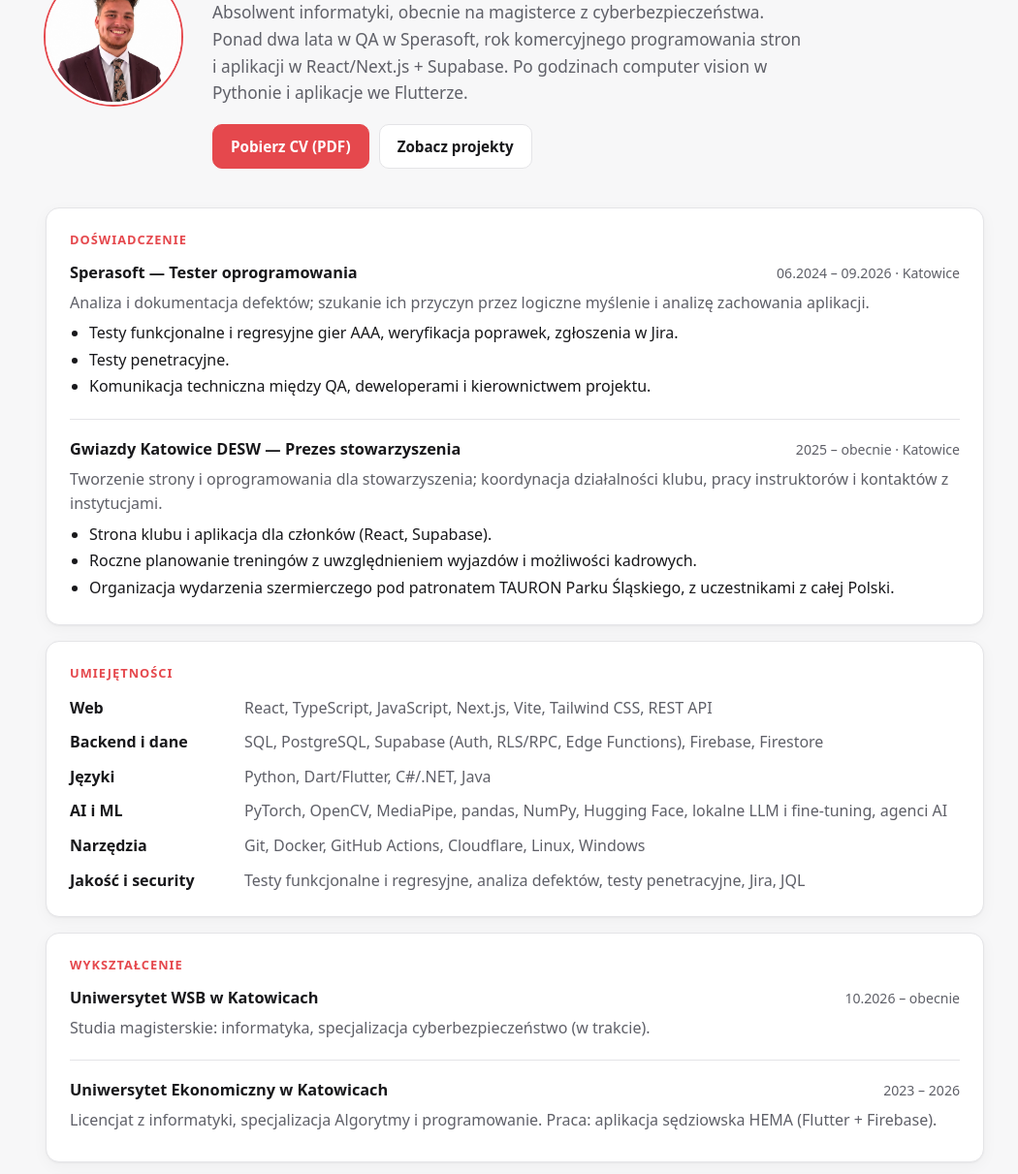
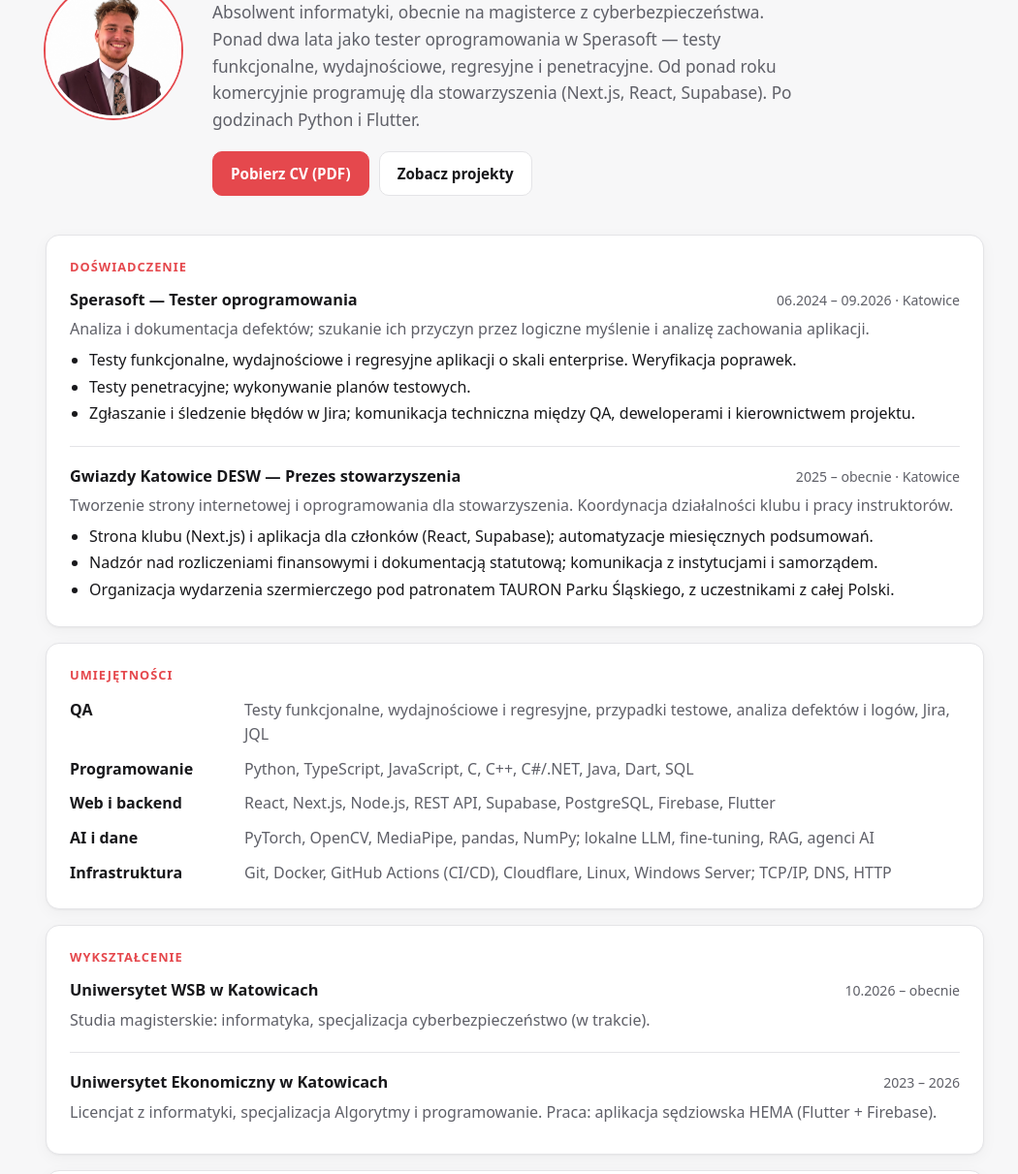
Before and after one commit to kleszczuch/Portfolio, a plain HTML site: page index.html in a window 1280 px wide. Shown: the part 203-1414 px from the top of the page at 97% size, without its empty margins (109-1159 px from the left). Drawn offline with Linux system fonts and the light colour scheme.

Commit message:
Ogólne CV po polsku na stanowiska IT/programowanie/QA
Nowy profil i umiejętności, opis Sperasoft bez gier AAA, usunięta karta 'Kolejne dema'.

```diff
--- a/index.html
+++ b/index.html
@@ -24,12 +24,13 @@
       <div class="hero">
         <img class="avatar" src="assets/profile.jpg" alt="Marek Kleszcz" width="140" height="140">
         <div>
-          <p class="eyebrow">Katowice · Junior Developer / QA / Cybersecurity</p>
+          <p class="eyebrow">Katowice · QA / Programowanie / Audyt IT i bezpieczeństwo</p>
           <h1>Cześć, jestem Marek.</h1>
           <p class="lead">
             Absolwent informatyki, obecnie na magisterce z cyberbezpieczeństwa.
-            Ponad dwa lata w QA w Sperasoft, rok komercyjnego programowania stron i aplikacji
-            w React/Next.js + Supabase. Po godzinach computer vision w Pythonie i aplikacje we Flutterze.
+            Ponad dwa lata jako tester oprogramowania w Sperasoft — testy funkcjonalne, wydajnościowe,
+            regresyjne i penetracyjne. Od ponad roku komercyjnie programuję dla stowarzyszenia
+            (Next.js, React, Supabase). Po godzinach Python i Flutter.
           </p>
           <div class="actions">
             <a class="btn primary" href="assets/Marek_Kleszcz_CV.pdf" download>Pobierz CV (PDF)</a>
@@ -45,17 +46,17 @@
             <div class="entry-head"><h3>Sperasoft — Tester oprogramowania</h3><span>06.2024 – 09.2026 · Katowice</span></div>
             <p>Analiza i dokumentacja defektów; szukanie ich przyczyn przez logiczne myślenie i analizę zachowania aplikacji.</p>
             <ul>
-              <li>Testy funkcjonalne i regresyjne gier AAA, weryfikacja poprawek, zgłoszenia w Jira.</li>
-              <li>Testy penetracyjne.</li>
-              <li>Komunikacja techniczna między QA, deweloperami i kierownictwem projektu.</li>
+              <li>Testy funkcjonalne, wydajnościowe i regresyjne aplikacji o skali enterprise. Weryfikacja poprawek.</li>
+              <li>Testy penetracyjne; wykonywanie planów testowych.</li>
+              <li>Zgłaszanie i śledzenie błędów w Jira; komunikacja techniczna między QA, deweloperami i kierownictwem projektu.</li>
             </ul>
           </div>
           <div class="entry">
             <div class="entry-head"><h3>Gwiazdy Katowice DESW — Prezes stowarzyszenia</h3><span>2025 – obecnie · Katowice</span></div>
-            <p>Tworzenie strony i oprogramowania dla stowarzyszenia; koordynacja działalności klubu, pracy instruktorów i kontaktów z instytucjami.</p>
+            <p>Tworzenie strony internetowej i oprogramowania dla stowarzyszenia. Koordynacja działalności klubu i pracy instruktorów.</p>
             <ul>
-              <li>Strona klubu i aplikacja dla członków (React, Supabase).</li>
-              <li>Roczne planowanie treningów z uwzględnieniem wyjazdów i możliwości kadrowych.</li>
+              <li>Strona klubu (Next.js) i aplikacja dla członków (React, Supabase); automatyzacje miesięcznych podsumowań.</li>
+              <li>Nadzór nad rozliczeniami finansowymi i dokumentacją statutową; komunikacja z instytucjami i samorządem.</li>
               <li>Organizacja wydarzenia szermierczego pod patronatem TAURON Parku Śląskiego, z uczestnikami z całej Polski.</li>
             </ul>
           </div>
@@ -64,12 +65,11 @@
         <article class="card">
           <h2>Umiejętności</h2>
           <dl class="skills">
-            <dt>Web</dt><dd>React, TypeScript, JavaScript, Next.js, Vite, Tailwind CSS, REST API</dd>
-            <dt>Backend i dane</dt><dd>SQL, PostgreSQL, Supabase (Auth, RLS/RPC, Edge Functions), Firebase, Firestore</dd>
-            <dt>Języki</dt><dd>Python, Dart/Flutter, C#/.NET, Java</dd>
-            <dt>AI i ML</dt><dd>PyTorch, OpenCV, MediaPipe, pandas, NumPy, Hugging Face, lokalne LLM i fine-tuning, agenci AI</dd>
-            <dt>Narzędzia</dt><dd>Git, Docker, GitHub Actions, Cloudflare, Linux, Windows</dd>
-            <dt>Jakość i security</dt><dd>Testy funkcjonalne i regresyjne, analiza defektów, testy penetracyjne, Jira, JQL</dd>
+            <dt>QA</dt><dd>Testy funkcjonalne, wydajnościowe i regresyjne, przypadki testowe, analiza defektów i logów, Jira, JQL</dd>
+            <dt>Programowanie</dt><dd>Python, TypeScript, JavaScript, C, C++, C#/.NET, Java, Dart, SQL</dd>
+            <dt>Web i backend</dt><dd>React, Next.js, Node.js, REST API, Supabase, PostgreSQL, Firebase, Flutter</dd>
+            <dt>AI i dane</dt><dd>PyTorch, OpenCV, MediaPipe, pandas, NumPy; lokalne LLM, fine-tuning, RAG, agenci AI</dd>
+            <dt>Infrastruktura</dt><dd>Git, Docker, GitHub Actions (CI/CD), Cloudflare, Linux, Windows Server; TCP/IP, DNS, HTTP</dd>
           </dl>
         </article>
 
@@ -134,11 +134,6 @@
           <ul class="tags"><li>Python</li><li>OpenCV</li><li>MediaPipe</li><li>PyTorch</li></ul>
           <a class="link" href="https://github.com/kleszczuch/MouseNoNeed" target="_blank" rel="noopener">GitHub ↗</a>
         </article>
-
-        <article class="card project soon">
-          <h3>Kolejne dema</h3>
-          <p>Wkrótce — więcej projektów do uruchomienia w przeglądarce.</p>
-        </article>
       </div>
     </section>
 
```
Also changed, not shown: 3 other files.
